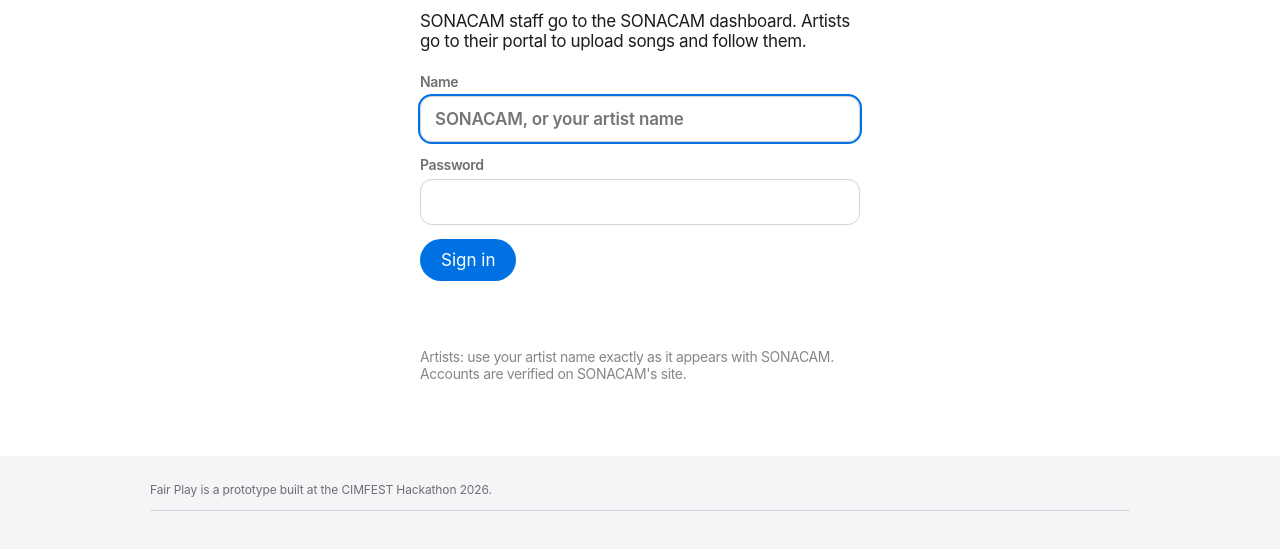
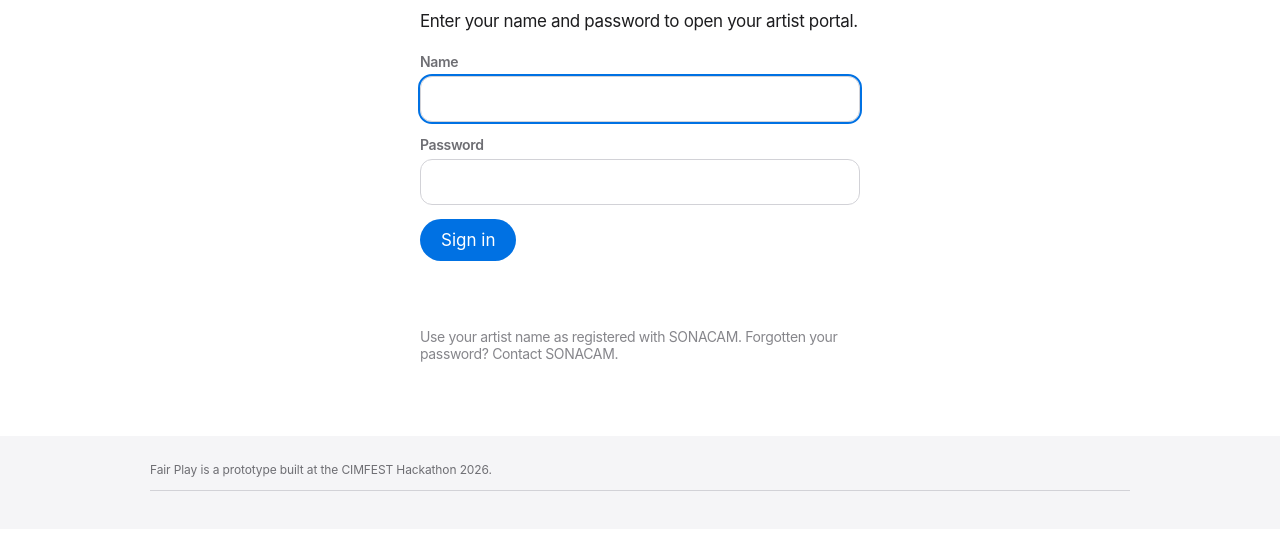
Before and after one commit to favour-tamfu/Fair_play, a plain HTML site: page web/login.html in a window 1280 px wide. Shown: the part 212-762 px from the top of the page. Drawn offline with Linux system fonts and the light colour scheme; no server answers.

Commit message:
[B-WEB] Fix dashboard script syntax error (tabs and period switch dead); neutral sign-in page; test_b checks every web script parses

```diff
--- a/web/js/app.js
+++ b/web/js/app.js
@@ -243,7 +243,7 @@ function renderEarnings(e) {
       <td class="n">${fmtInt(s.raw_plays)}</td><td class="n">${fmtInt(s.counted_plays)}</td><td class="n">${fmtPct(s.share)}</td>
       <td><div class="bar" title="${esc(s.title)}: ${fmtPct(s.share)} of counted plays"><i style="width:${(100 * s.share / max).toFixed(1)}%"></i></div></td></tr>`).join("") : "";
     return `<tr class="artist${r.rank <= 3 ? " top3" : ""}" data-artist="${esc(r.artist_name)}">
-      <td>${r.rank}</td><td class="name"><span class="caret">${open ? "▾" : "▸"}</span>${esc(r.artist_name)}${r.artist_name === TEST_ARTIST ? ' <span class="chip test" title="Fictional tracks used for the mock month's gaming scenarios">fictional test</span>' : `<a href="${link}">page</a>`}</td>
+      <td>${r.rank}</td><td class="name"><span class="caret">${open ? "▾" : "▸"}</span>${esc(r.artist_name)}${r.artist_name === TEST_ARTIST ? ' <span class="chip test" title="Fictional tracks used in the mock month gaming scenarios">fictional test</span>' : `<a href="${link}">page</a>`}</td>
       <td class="n">${r.n_songs}</td><td class="n">${fmtInt(r.raw_plays)}</td><td class="n">${fmtInt(r.counted_plays)}</td>
       <td class="n share">${fmtPct(r.share)}</td><td><div class="bar" title="${esc(r.artist_name)}: ${fmtPct(r.share)} of counted plays"><i style="width:${w}%"></i></div></td></tr>${songs}`;
   }).join("") || `<tr><td colspan="7" class="note">${e.frozen ? "Withheld until the log is restored." : "No plays counted in this period yet. Shares appear after the first counted play."}</td></tr>`;
--- a/web/login.html
+++ b/web/login.html
@@ -21,12 +21,12 @@
   <form class="login-card" id="login" autocomplete="on">
     <p class="eyebrow">Fair Play</p>
     <h1>Sign in.</h1>
-    <p class="lede">SONACAM staff go to the SONACAM dashboard. Artists go to their portal to upload songs and follow them.</p>
-    <label>Name <input id="u" name="username" autocomplete="username" required placeholder="SONACAM, or your artist name"></label>
+    <p class="lede">Enter your name and password to open your artist portal.</p>
+    <label>Name <input id="u" name="username" autocomplete="username" required></label>
     <label>Password <input id="p" name="password" type="password" autocomplete="current-password" required></label>
     <button type="submit" class="pill big" id="go">Sign in</button>
     <p class="login-msg" id="msg" role="alert"></p>
-    <p class="fineprint">Artists: use your artist name exactly as it appears with SONACAM. Accounts are verified on SONACAM's site.</p>
+    <p class="fineprint">Use your artist name as registered with SONACAM. Forgotten your password? Contact SONACAM.</p>
   </form>
 </main>
 
```
Also changed, not shown: 2 other files.
